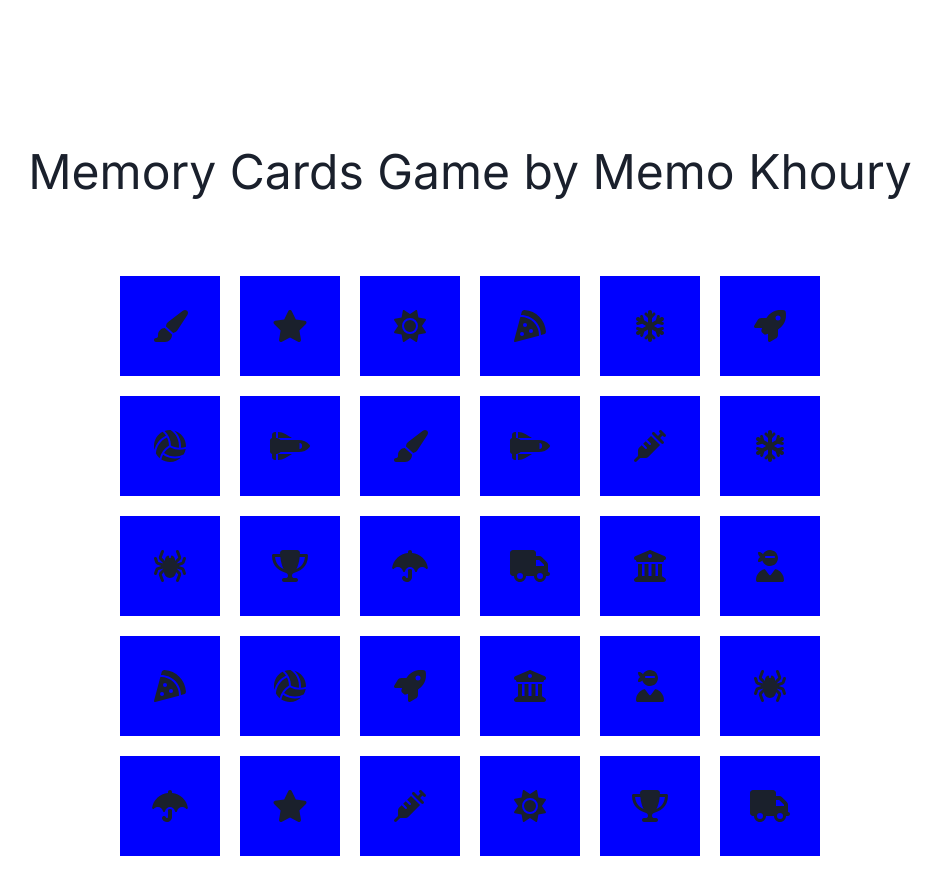
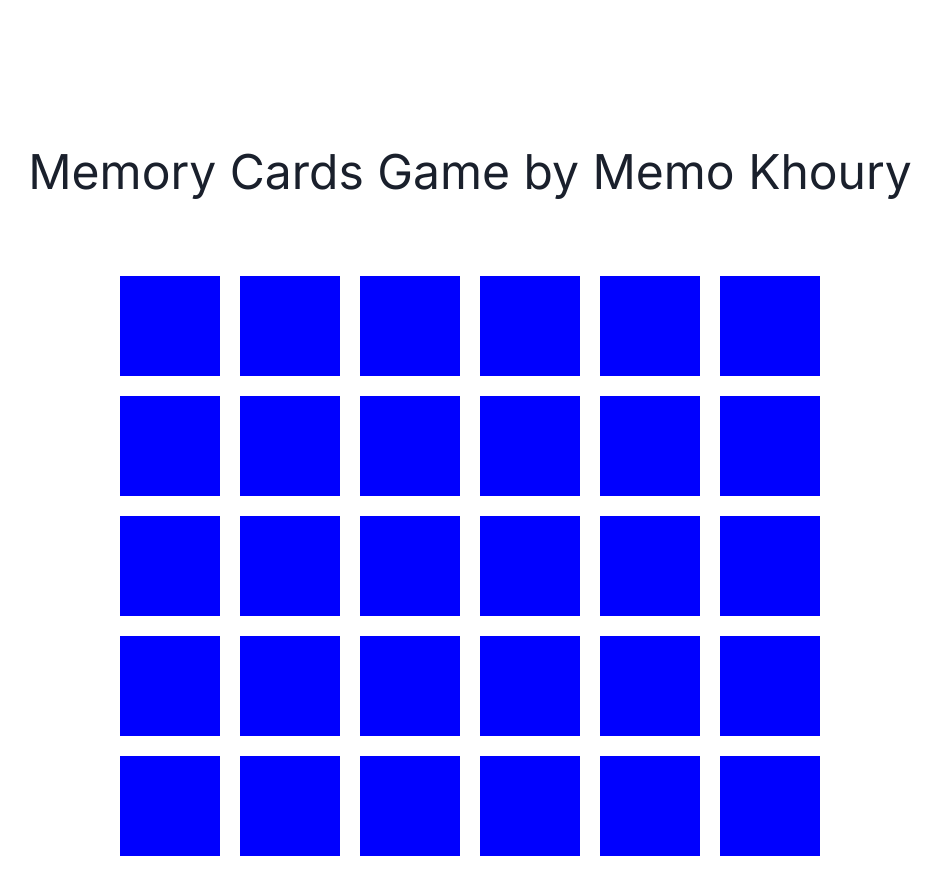
Before and after one commit to elclandestin0/game7-take-home-project, a Next.js app: page / in a window 1280 px wide. Shown: the top 894 px of the page, without its empty margins (170-1112 px from the left). Built offline with nearby package versions, Linux system fonts and the light colour scheme.

Commit message:
hide cards

```diff
--- a/src/components/GameBoard.tsx
+++ b/src/components/GameBoard.tsx
@@ -19,11 +19,12 @@ const GameBoard = () => {
         ? icons.slice(randomIndex, randomIndex + totalCards / 2)
         : icons.slice(-randomIndex, (totalCards / 2) - randomIndex);
 
-    // Shuffling based
+    // Concatenaate arrays, then shuffle. The higher the number the easier it is
     const shuffledCards = [...selectedIcons, ...selectedIcons].sort(() => Math.random() - 0.2);
     const newCards = shuffledCards.map((icon, index) => ({
       id: index,
       icon,
+      revealed: false
     }));
 
     setCards(newCards);
@@ -37,7 +38,7 @@ const GameBoard = () => {
       spacingY="20px"
     >
       {cards.map((card, index) => (
-        <GameCard key={card.id} icon={card.icon} />
+        <GameCard key={card.id} icon={card.icon} revealed={false} />
       ))}
     </SimpleGrid>
   );
--- a/src/components/GameCard.tsx
+++ b/src/components/GameCard.tsx
@@ -2,11 +2,12 @@ import { Box } from "@chakra-ui/react";
 import { FontAwesomeIcon } from "@fortawesome/react-fontawesome";
 import { faCoffee } from "@fortawesome/free-solid-svg-icons";
 
-const GameCard = ({icon}) => {
+const GameCard = ({icon, revealed}) => {
   return (
     <Box
       onClick={() => {
         console.log("clicked card");
+        revealed = true;
       }}
       bg="blue"
       height="100px"
@@ -16,7 +17,7 @@ const GameCard = ({icon}) => {
       justifyContent="center"
       _hover={{ opacity: 0.6, cursor: "pointer" }}
     >
-      <FontAwesomeIcon icon={icon} size="2x" />
+      {revealed ? <FontAwesomeIcon icon={icon} size="2x" /> : ""}
     </Box>
   );
 };
```
